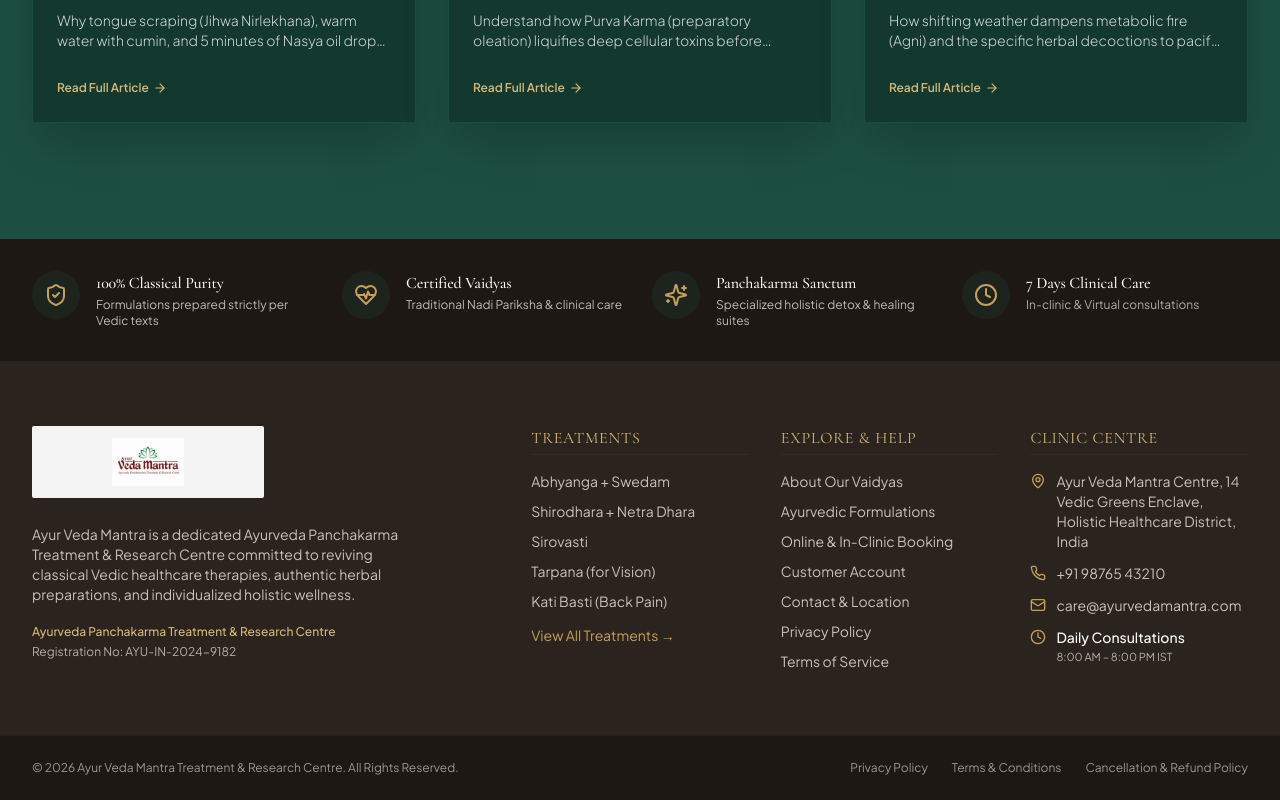
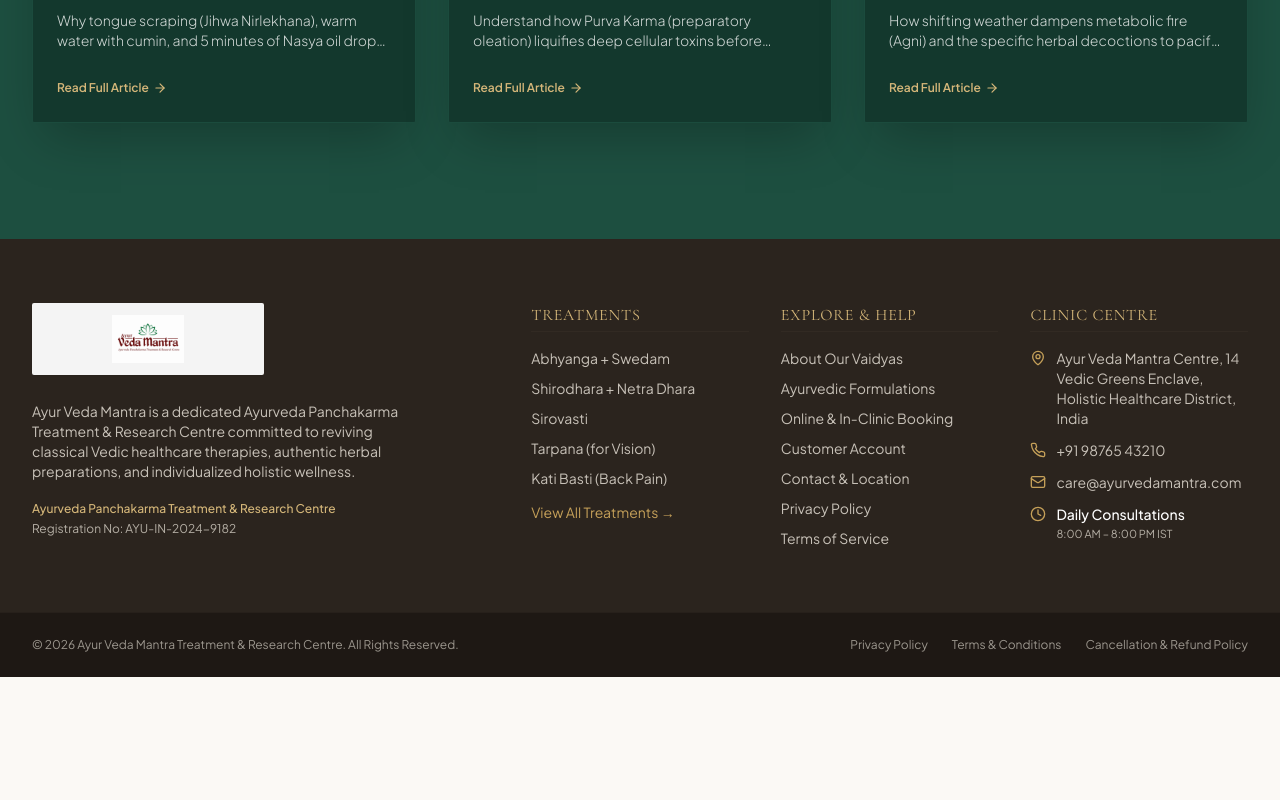
Before and after one commit to bibin69x/veda-mantra, a Next.js app: page / in a window 1280 px wide. Shown: the part 8313-9113 px from the top of the page. After the commit the page ends 8990 px from the top, so only its background shows below. Built offline with nearby package versions, Linux system fonts and the light colour scheme; no server answers.

Commit message:
feat: remove trust signals strip from Footer across all pages

```diff
--- a/components/layout/Footer.tsx
+++ b/components/layout/Footer.tsx
@@ -2,58 +2,11 @@ import React from "react";
 import Link from "next/link";
 import Image from "next/image";
 import { Container } from "@/components/ui/Container";
-import { Phone, Mail, MapPin, Clock, ShieldCheck, HeartPulse, Sparkles } from "lucide-react";
+import { Phone, Mail, MapPin, Clock } from "lucide-react";
 
 export function Footer() {
   return (
     <footer className="bg-brand-brown text-white/90 border-t-4 border-brand-green">
-      {/* Upper Trust Signals Strip */}
-      <div className="border-b border-brand-brown-light/40 py-8 bg-brand-brown-dark">
-        <Container size="xl">
-          <div className="grid grid-cols-1 sm:grid-cols-2 lg:grid-cols-4 gap-6 text-center sm:text-left">
-            <div className="flex items-center sm:items-start gap-4 justify-center sm:justify-start">
-              <div className="p-3 rounded-full bg-brand-green/20 text-brand-gold shrink-0">
-                <ShieldCheck className="w-6 h-6" />
-              </div>
-              <div>
-                <h4 className="font-serif text-base text-white font-medium">100% Classical Purity</h4>
-                <p className="text-xs text-white/70 mt-0.5">Formulations prepared strictly per Vedic texts</p>
-              </div>
-            </div>
-
-            <div className="flex items-center sm:items-start gap-4 justify-center sm:justify-start">
-              <div className="p-3 rounded-full bg-brand-green/20 text-brand-gold shrink-0">
-                <HeartPulse className="w-6 h-6" />
-              </div>
-              <div>
-                <h4 className="font-serif text-base text-white font-medium">Certified Vaidyas</h4>
-                <p className="text-xs text-white/70 mt-0.5">Traditional Nadi Pariksha & clinical care</p>
-              </div>
-            </div>
-
-            <div className="flex items-center sm:items-start gap-4 justify-center sm:justify-start">
-              <div className="p-3 rounded-full bg-brand-green/20 text-brand-gold shrink-0">
-                <Sparkles className="w-6 h-6" />
-              </div>
-              <div>
-                <h4 className="font-serif text-base text-white font-medium">Panchakarma Sanctum</h4>
-                <p className="text-xs text-white/70 mt-0.5">Specialized holistic detox & healing suites</p>
-              </div>
-            </div>
-
-            <div className="flex items-center sm:items-start gap-4 justify-center sm:justify-start">
-              <div className="p-3 rounded-full bg-brand-green/20 text-brand-gold shrink-0">
-                <Clock className="w-6 h-6" />
-              </div>
-              <div>
-                <h4 className="font-serif text-base text-white font-medium">7 Days Clinical Care</h4>
-                <p className="text-xs text-brand-sand/70 mt-0.5">In-clinic & Virtual consultations</p>
-              </div>
-            </div>
-          </div>
-        </Container>
-      </div>
-
       {/* Main Footer Links */}
       <div className="py-14 sm:py-16">
         <Container size="xl">
```
